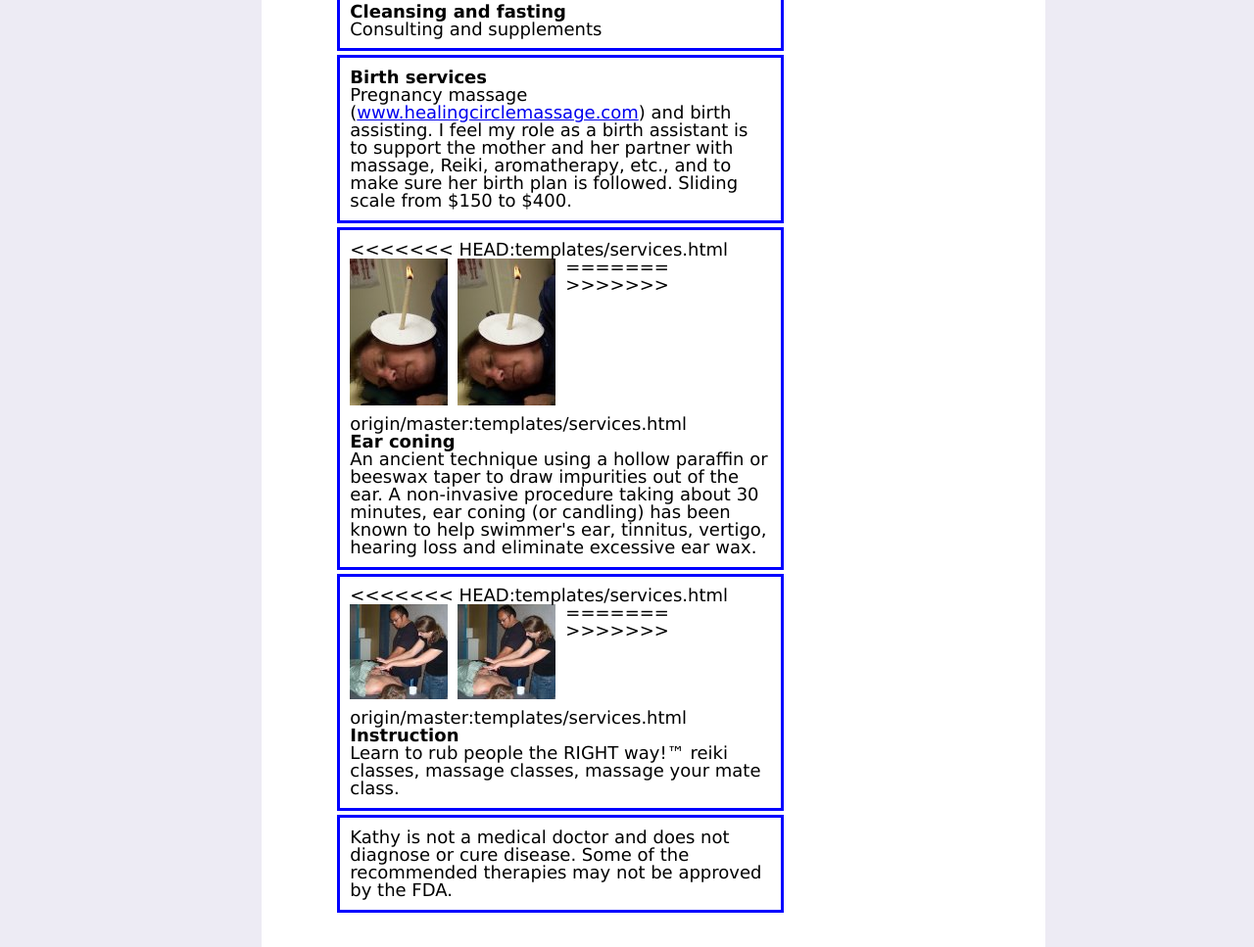
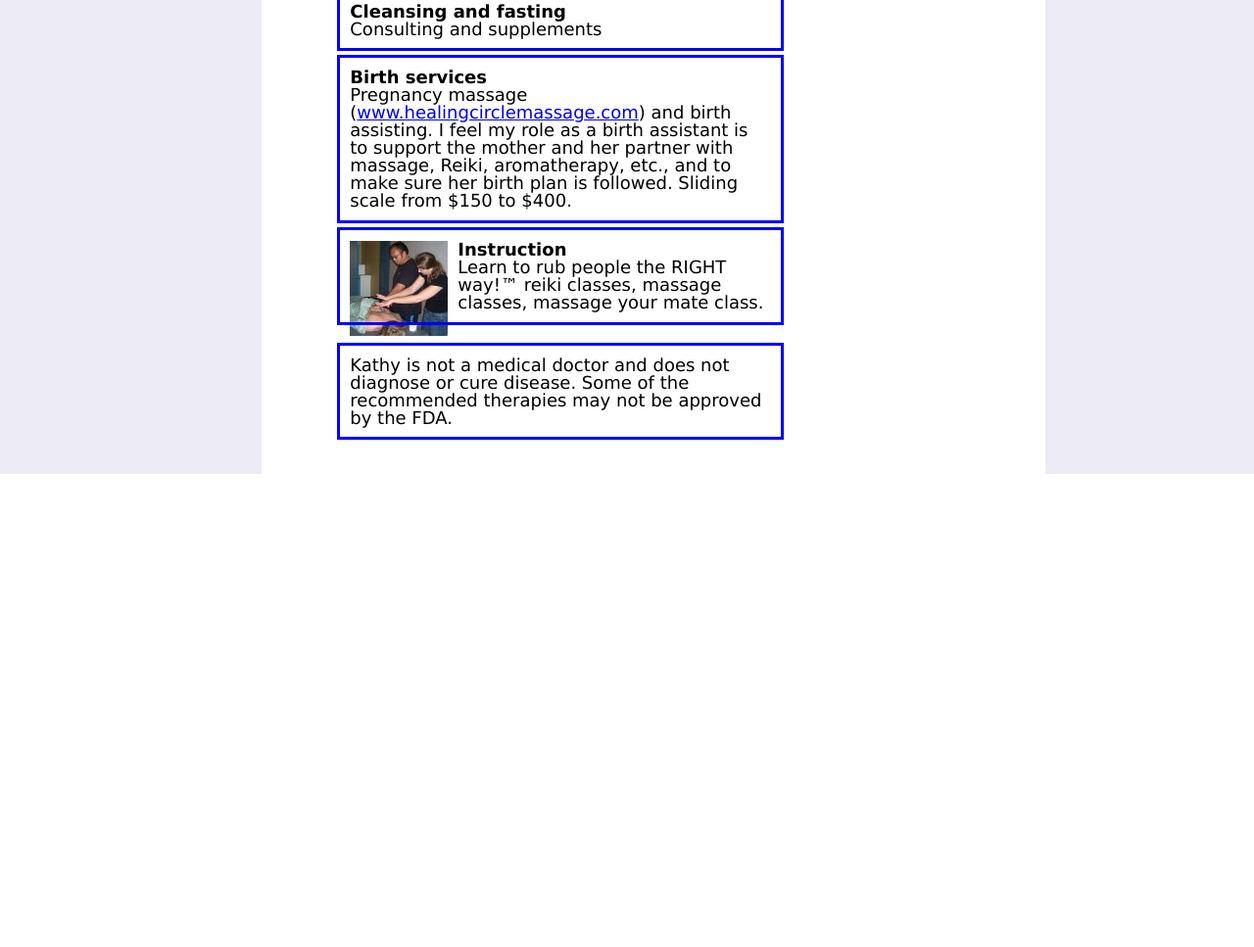
Before and after one commit to emlprime/healingcirclenaturalhealth, a Django app: template templates/services.html in a window 1280 px wide. Shown: the part 1397-2364 px from the top of the page at 98% size. After the commit the page ends 1881 px from the top, so only its background shows below. Run offline with Django 3.2, Linux system fonts and the light colour scheme; the template is opened without the code that fills it, so the values that code supplies are empty.

Commit message:
got rid of template typos

```diff
--- a/templates/services.html
+++ b/templates/services.html
@@ -39,22 +39,10 @@
 			<h4>Birth services</h4>
 			Pregnancy massage (<a href="http://www.healingcirclemassage.com" rel="external">www.healingcirclemassage.com</a>) and birth    assisting. I feel my role as a birth assistant is to support the mother and her   partner with massage, Reiki, aromatherapy, etc., and to make sure her    birth plan is followed. Sliding scale from $150 to $400.
 		  </li>
-		  <li>
-<<<<<<< HEAD:templates/services.html
-			<img src="/site_media/images/earconing_t.jpg" class="product_image"/>
-=======
-			<img src="/media/images/earconing_t.jpg" class="product_image" alt="Ear Coning" />
->>>>>>> origin/master:templates/services.html
-			<h4>Ear coning</h4>
-			An ancient technique using a hollow paraffin or beeswax taper to    draw impurities out of the ear. A non-invasive procedure taking about 30    minutes, ear coning (or candling) has been known to help swimmer's ear,    tinnitus, vertigo, hearing loss and eliminate excessive ear wax.
-		  </li>
 
 		  <li>
-<<<<<<< HEAD:templates/services.html
+
 			<img src="/site_media/images/massageyourmateclasses_t.jpg" class="product_image"/>
-=======
-			<img src="/media/images/massageyourmateclasses_t.jpg" class="product_image" alt="Massage Classes" />
->>>>>>> origin/master:templates/services.html
 			<h4>Instruction</h4>
 			Learn to rub people the RIGHT way!&trade;
 			reiki classes, massage classes, massage your mate class.
```
